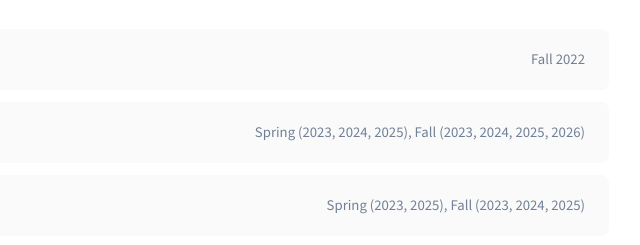
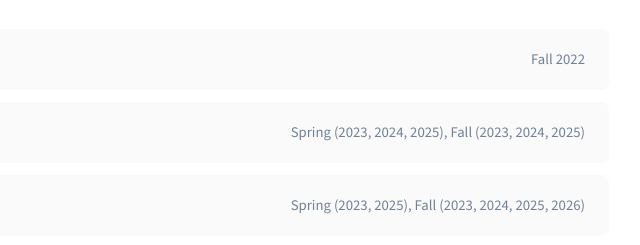
Before and after one commit to shan3luo1995/shan3luo1995.github.io, a plain HTML site: page index.html in a window 1280 px wide. Shown: the part 5215-5460 px from the top of the page, 511-1151 px from the left. Drawn offline with nearby package versions, Linux system fonts and the light colour scheme.

Commit message:
Update index.html

```diff
--- a/index.html
+++ b/index.html
@@ -598,8 +598,8 @@ outcomes with nonignorable nonresponse</a>. <i>arXiv</i>, 2026.</p></li>
                 <div class="section-header"><h2>Teaching</h2></div>
                 <ul class="teaching-list">
                     <li><span class="teaching-course">Applied Stochastic Processes</span><span class="teaching-time">Fall 2022</span></li>
-                    <li><span class="teaching-course">Multivariate Statistical Analysis</span><span class="teaching-time">Spring (2023, 2024, 2025), Fall (2023, 2024, 2025, 2026)</span></li>
-                    <li><span class="teaching-course">Causal Inference</span><span class="teaching-time">Spring (2023, 2025), Fall (2023, 2024, 2025)</span></li>
+                    <li><span class="teaching-course">Multivariate Statistical Analysis</span><span class="teaching-time">Spring (2023, 2024, 2025), Fall (2023, 2024, 2025)</span></li>
+                    <li><span class="teaching-course">Causal Inference</span><span class="teaching-time">Spring (2023, 2025), Fall (2023, 2024, 2025, 2026)</span></li>
                     <li><span class="teaching-course">Mathematical Statistics</span><span class="teaching-time">Fall 2026</span></li>
                 </ul>
             </div>
```
